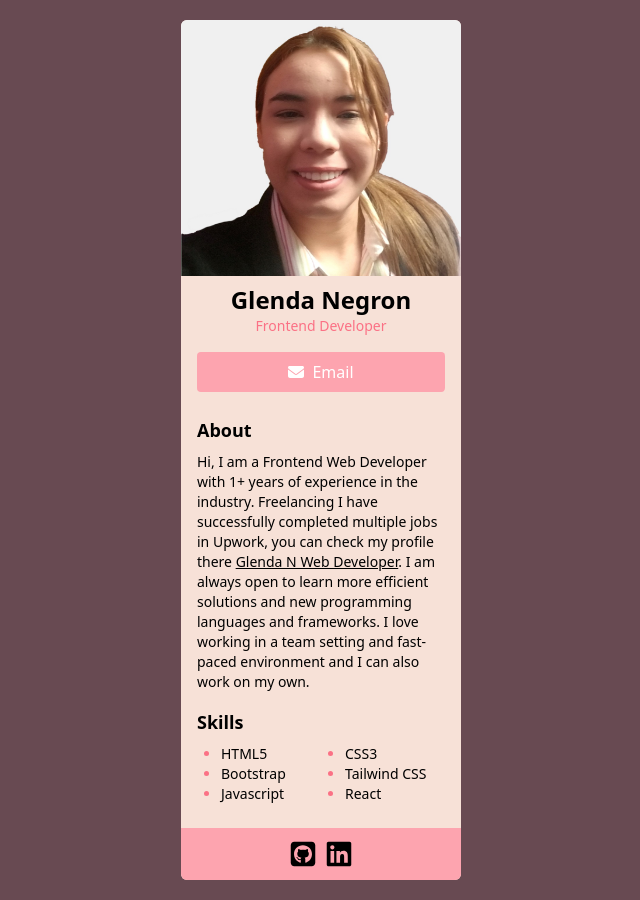
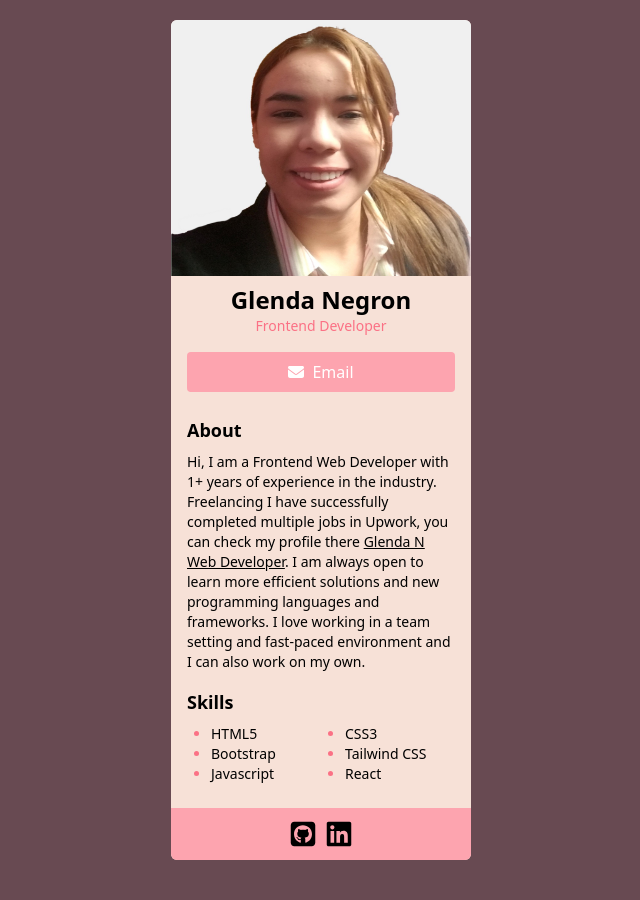
Before and after one commit to naglenda31/digital-business-card, a React (Create React App) app: page / in a window 1280 px wide. Shown: the whole page, without its empty margins (319-959 px from the left). Built offline with nearby package versions, Linux system fonts and the light colour scheme.

Commit message:
updated card width

```diff
--- a/src/App.css
+++ b/src/App.css
@@ -1,8 +1,6 @@
 .card{
-    width: 280px;
-    /* max-height: 820px; */
+    width: 300px;
     background: #F7E1D7;
-    /* overflow: auto; */
 }
 
 .btn{
```
